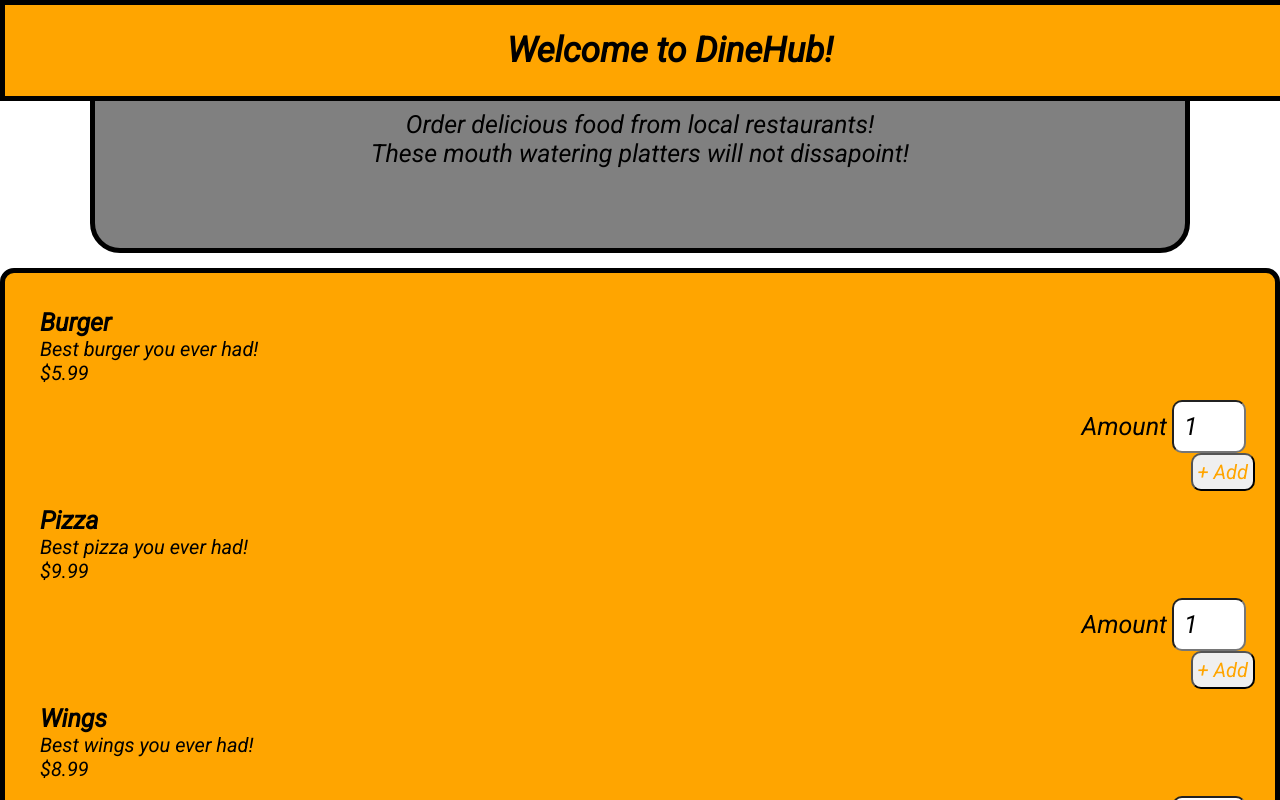
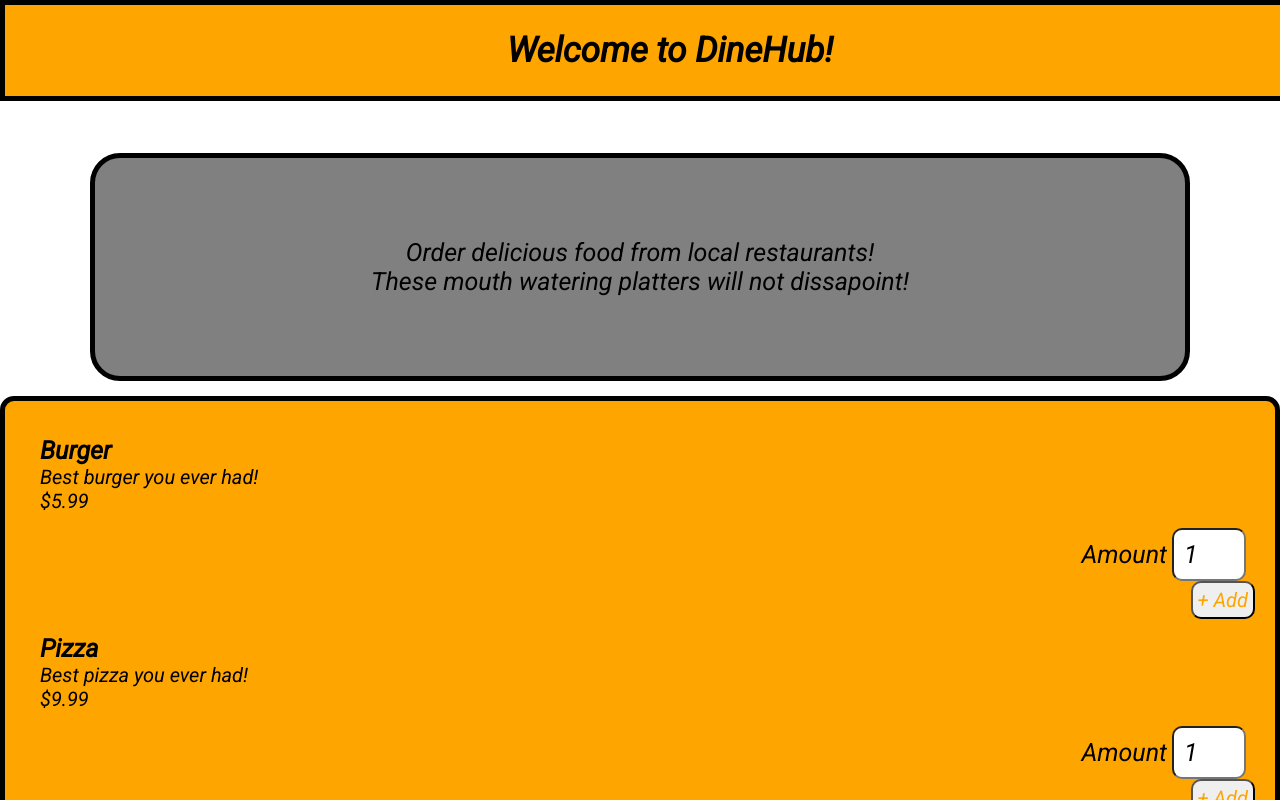
Before and after one commit to jerenteria/my_food_order_app, a React (Create React App) app in the folder food-order-app/: page / in a window 1280 px wide. Shown: the top 800 px of the page. Built offline with nearby package versions, Linux system fonts and the light colour scheme.

Commit message:
trying to get button to work

```diff
--- a/food-order-app/src/App.css
+++ b/food-order-app/src/App.css
@@ -23,8 +23,7 @@
   background-color: gray;
   font-size: 25px;
   padding: 80px;
-  display: flexbox;
-  margin: 25px 90px 15px 90px;
+  margin: 120px 90px 15px 90px;
   border-radius: 30px;
   border: solid thick black;
 }
--- a/food-order-app/src/App.js
+++ b/food-order-app/src/App.js
@@ -2,7 +2,7 @@ import './App.css';
 import React, { useState } from 'react';
 import Cart from './components/Cart';
 import Food from './Food/Food'
-import CartIcon from './components/CartIcon';
+import CartIconButton from './components/CartIconButton';
 
 function App() {
   const [cartIsShown, setCartIsShown] = useState(false);
@@ -20,7 +20,7 @@ function App() {
       <section>
       {cartIsShown && <Cart />}
       <h1 className="header">Welcome to DineHub!</h1>
-      <CartIcon />
+      <CartIconButton onShowCart={showCartHandler} />
       </section>
       <section>
         <div className="about">
--- a/food-order-app/src/components/CartIcon.js
+++ b/food-order-app/src/components/CartIcon.js
@@ -1,7 +1,8 @@
 import './CartIcon.css';
 
-const CartIcon = () => {
+const CartIcon = (props) => {
     return (
+        <button>
         <svg className="cart-icon"
             xmlns='http://www.w3.org/2000/svg'
             viewBox='0 0 20 20'
@@ -9,7 +10,7 @@ const CartIcon = () => {
         >
             <path d='M3 1a1 1 0 000 2h1.22l.305 1.222a.997.997 0 00.01.042l1.358 5.43-.893.892C3.74 11.846 4.632 14 6.414 14H15a1 1 0 000-2H6.414l1-1H14a1 1 0 00.894-.553l3-6A1 1 0 0017 3H6.28l-.31-1.243A1 1 0 005 1H3zM16 16.5a1.5 1.5 0 11-3 0 1.5 1.5 0 013 0zM6.5 18a1.5 1.5 0 100-3 1.5 1.5 0 000 3z' />
         </svg>
-
+        </button>
     );
 };
 
--- /dev/null
+++ b/food-order-app/src/components/CartIconButton.css
@@ -0,0 +1,3 @@
+.cart-button button {
+    padding-left: 20px;
+}
--- a/food-order-app/src/components/CartIconButton.js
+++ b/food-order-app/src/components/CartIconButton.js
@@ -1,9 +1,10 @@
-const { default: CartIcon } = require("./CartIcon")
+import CartIcon from './CartIcon';
+import './CartIconButton.css';
 
 const cartIconButton = (props) => {
     return (
-        <button>
-            <CartIcon />
+        <button className="cart-button">
+            <CartIcon onClick={props.onShowCart} />
         </button>
     );
 };
```
